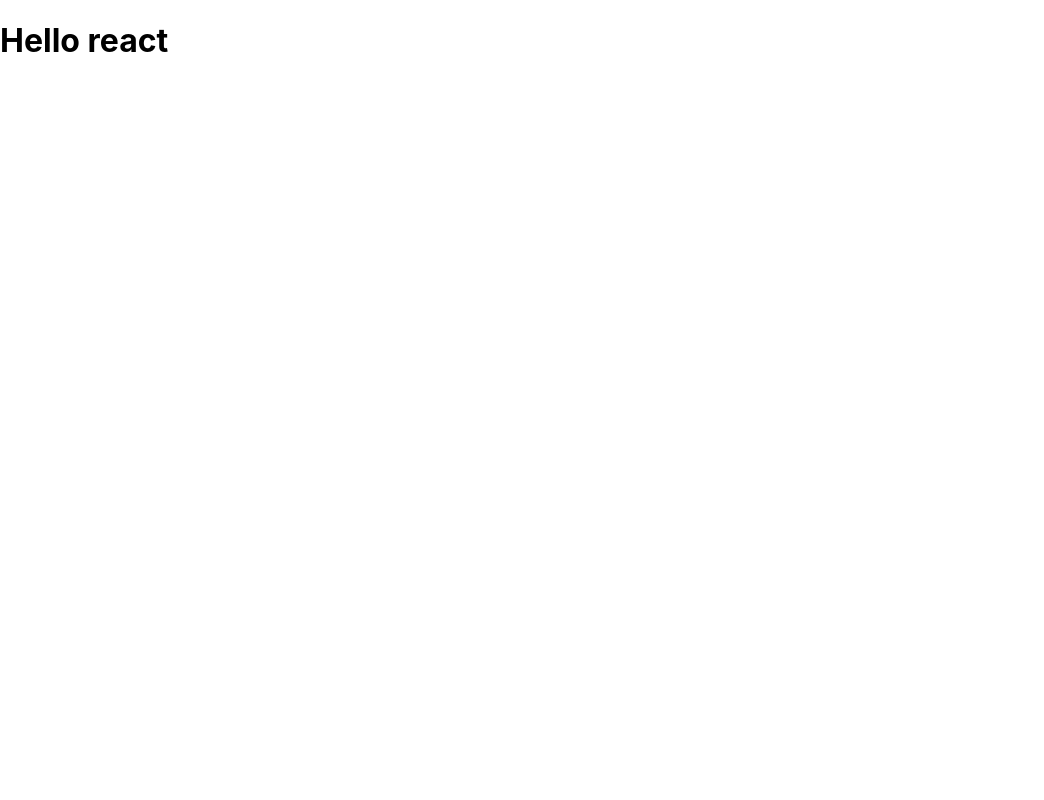
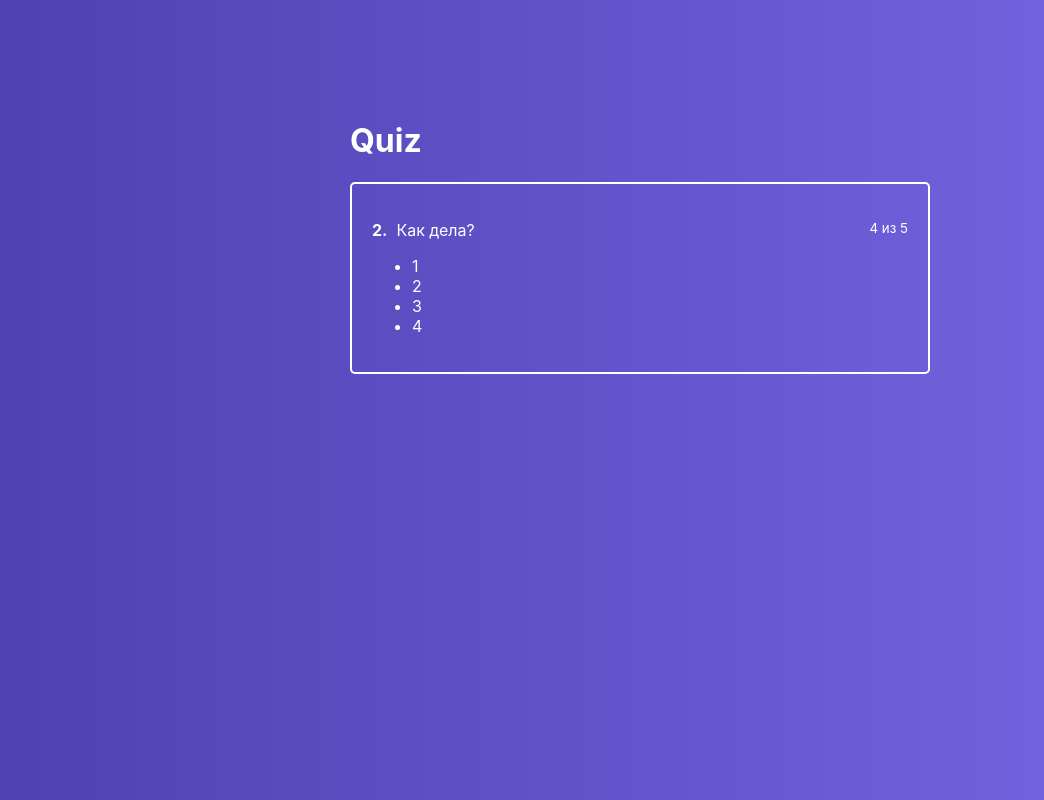
Before and after one commit to JENIA89/React-interview, a React (Create React App) app: page / in a window 1280 px wide. Shown: the whole page, without its empty margins (0-1044 px from the left). Built offline with nearby package versions, Linux system fonts and the light colour scheme.

Commit message:
feat: add layout

```diff
--- a/src/App.js
+++ b/src/App.js
@@ -1,9 +1,15 @@
-function App() {
-  return (
-    <div className="App">
-      <h1>Hello react</h1>
-    </div>
-  );
+import React from "react";
+import Quiz from "./containers/Quiz/Quiz";
+import Layout from "./hoc/Layout/Layout";
+
+class App extends React.Component {
+  render() {
+    return (
+      <Layout>
+        <Quiz />
+      </Layout>
+    );
+  }
 }
 
 export default App;
--- /dev/null
+++ b/src/components/ActiveQuiz/ActiveQuiz.js
@@ -0,0 +1,22 @@
+import classes from "./ActiveQuiz.module.css";
+import React from "react";
+
+const ActiveQuiz = (props) => (
+  <div className={classes.ActiveQuiz}>
+    <p className={classes.Question}>
+      <span>
+        <strong>2.</strong>&nbsp; Как дела?
+      </span>
+      <small>4 из 5</small>
+    </p>
+
+    <ul>
+      <li>1</li>
+      <li>2</li>
+      <li>3</li>
+      <li>4</li>
+    </ul>
+  </div>
+);
+
+export default ActiveQuiz;
--- /dev/null
+++ b/src/components/ActiveQuiz/ActiveQuiz.module.css
@@ -0,0 +1,13 @@
+.ActiveQuiz {
+  padding: 20px;
+  color: #fff;
+  border: 2px solid #fff;
+  border-radius: 5px;
+  margin: 0 10px;
+  box-sizing: border-box;
+}
+
+.Question {
+  display: flex;
+  justify-content: space-between;
+}
--- /dev/null
+++ b/src/containers/Quiz/Quiz.js
@@ -0,0 +1,21 @@
+import classes from "./Quiz.module.css";
+import ActiveQuiz from "../../components/ActiveQuiz/ActiveQuiz";
+import React from "react";
+
+class Quiz extends React.Component {
+  state = {
+    quiz: [],
+  };
+  render() {
+    return (
+      <div className={classes.Quiz}>
+        <div className={classes.QuizWrapper}>
+          <h1>Quiz</h1>
+          <ActiveQuiz />
+        </div>
+      </div>
+    );
+  }
+}
+
+export default Quiz;
--- /dev/null
+++ b/src/containers/Quiz/Quiz.module.css
@@ -0,0 +1,17 @@
+.Quiz {
+  display: flex;
+  justify-content: center;
+  padding-top: 100px;
+  flex-grow: 1;
+  width: 100%;
+  background: linear-gradient(90deg, #5041b2 0%, #7969e6 100%);
+}
+
+.Quiz h1 {
+  color: #fff;
+  margin-left: 10px;
+}
+
+.QuizWrapper {
+  width: 600px;
+}
--- /dev/null
+++ b/src/hoc/Layout/Layout.js
@@ -0,0 +1,14 @@
+import React from "react";
+import classes from "./Layout.module.css";
+
+class Layout extends React.Component {
+  render() {
+    return (
+      <div className={classes.Layout}>
+        <main>{this.props.children}</main>
+      </div>
+    );
+  }
+}
+
+export default Layout;
--- /dev/null
+++ b/src/hoc/Layout/Layout.module.css
@@ -0,0 +1,11 @@
+.Layout {
+  height: 100vh;
+  display: flex;
+  flex-direction: column;
+}
+
+.Layout main {
+  display: flex;
+  flex-direction: column;
+  flex-grow: 1;
+}
```
Also changed, not shown: 1 other file (tests, documents, lock files or other folders).
